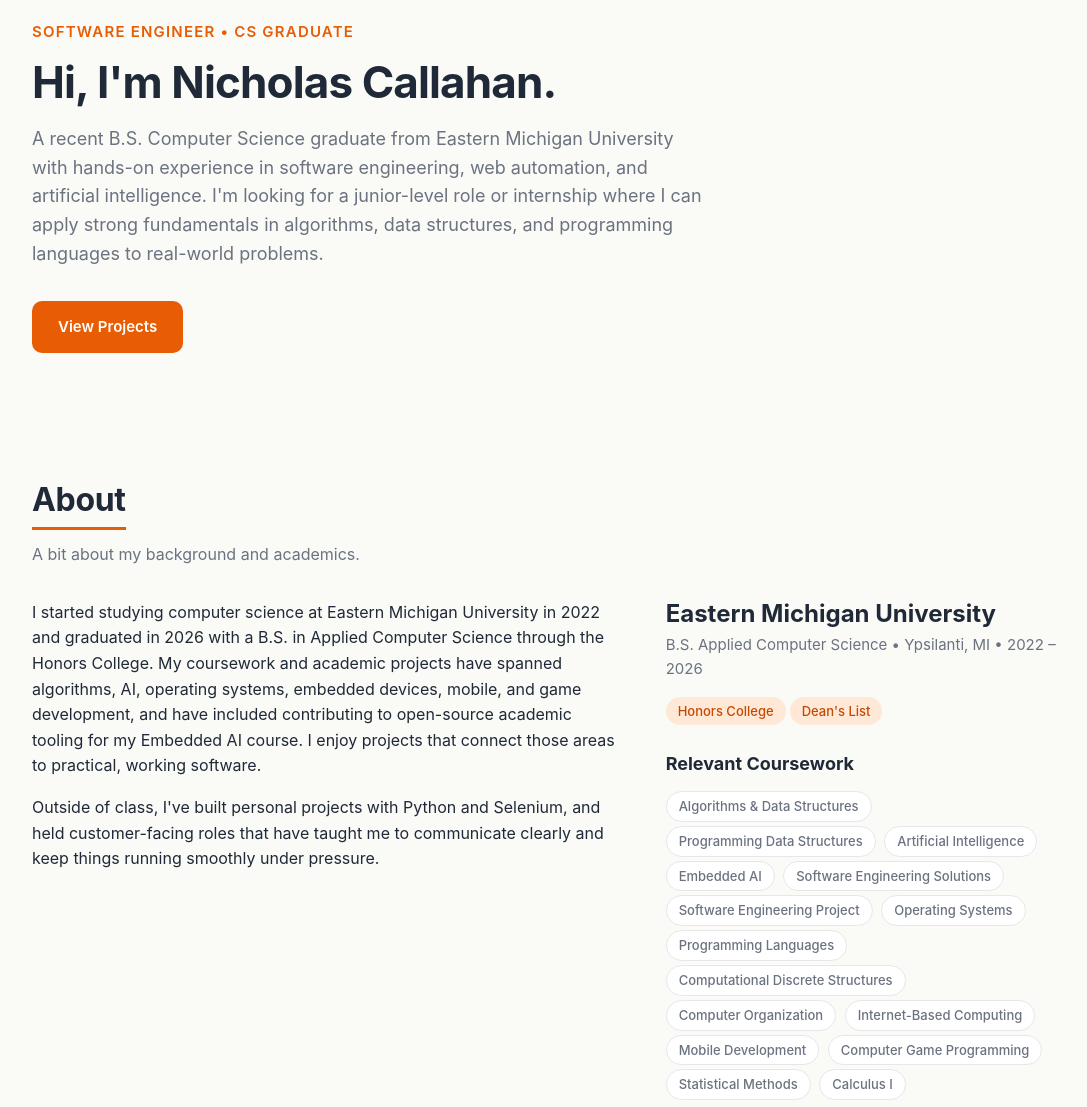
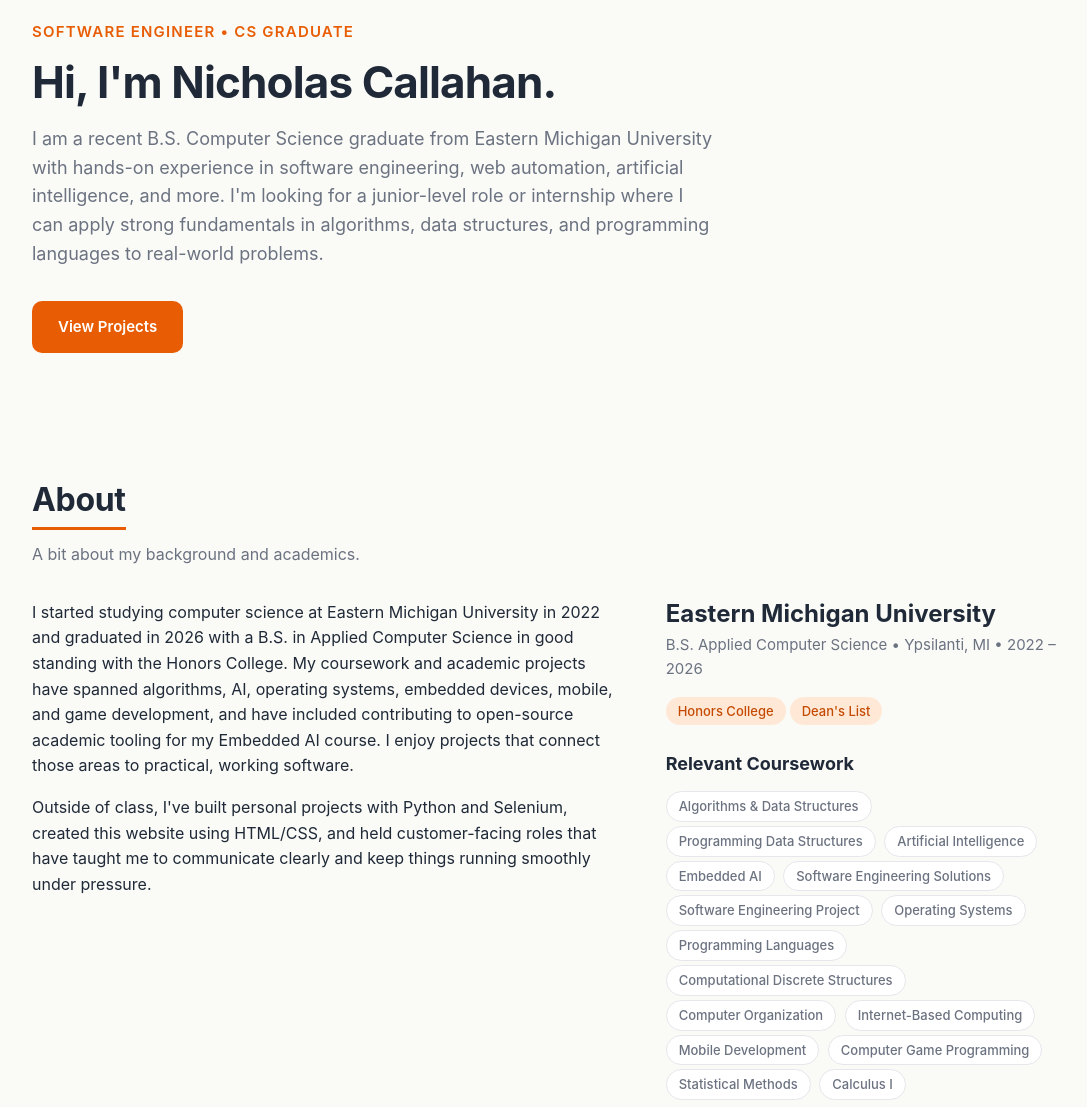
Before and after one commit to ncallahan52/Portfolio-Site, a plain HTML site: page index.html in a window 1280 px wide. Shown: the part 140-1247 px from the top of the page, without its empty margins (82-1169 px from the left). Drawn offline with Linux system fonts and the light colour scheme.

Commit message:
About section verbage changes

```diff
--- a/index.html
+++ b/index.html
@@ -44,9 +44,9 @@
         <p class="hero__eyebrow">Software Engineer • CS Graduate</p>
         <h1>Hi, I'm Nicholas Callahan.</h1>
         <p class="hero__tagline">
-          A recent B.S. Computer Science graduate from Eastern Michigan University
-          with hands-on experience in software engineering, web automation, and
-          artificial intelligence. I'm looking for a junior-level role or internship
+          I am a recent B.S. Computer Science graduate from Eastern Michigan University
+          with hands-on experience in software engineering, web automation,
+          artificial intelligence, and more. I'm looking for a junior-level role or internship
           where I can apply strong fundamentals in algorithms, data structures, and
           programming languages to real-world problems.
         </p>
@@ -56,7 +56,7 @@
       </div>
     </section>
 
-    <!-- About. Bio plus education block. -->
+    <!-- About - Bio plus education block. -->
     <section id="about" class="section">
       <div class="container">
         <div class="section-header">
@@ -69,7 +69,7 @@
             <p>
               I started studying computer science at Eastern Michigan University in
               2022 and graduated in 2026 with a B.S. in Applied Computer Science
-              through the Honors College. My coursework and academic projects have
+              in good standing with the Honors College. My coursework and academic projects have
               spanned algorithms, AI, operating systems, embedded devices, mobile,
               and game development, and have included contributing to open-source
               academic tooling for my Embedded AI course. I enjoy projects that
@@ -77,8 +77,9 @@
             </p>
             <p>
               Outside of class, I've built personal projects with Python and
-              Selenium, and held customer-facing roles that have taught me to
-              communicate clearly and keep things running smoothly under pressure.
+              Selenium, created this website using HTML/CSS, and held customer-facing
+              roles that have taught me to communicate clearly and keep things running
+              smoothly under pressure.
             </p>
           </div>
 
```
Also changed, not shown: 1 other file.
